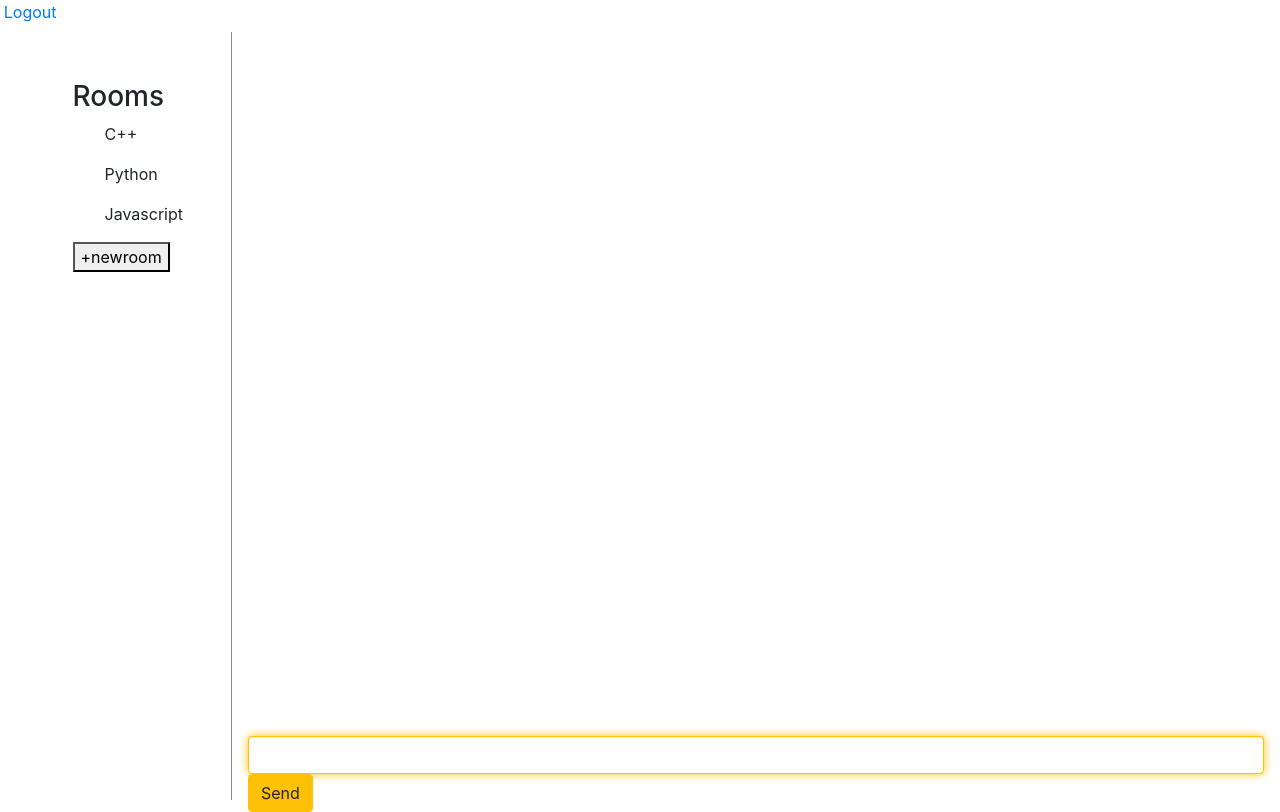
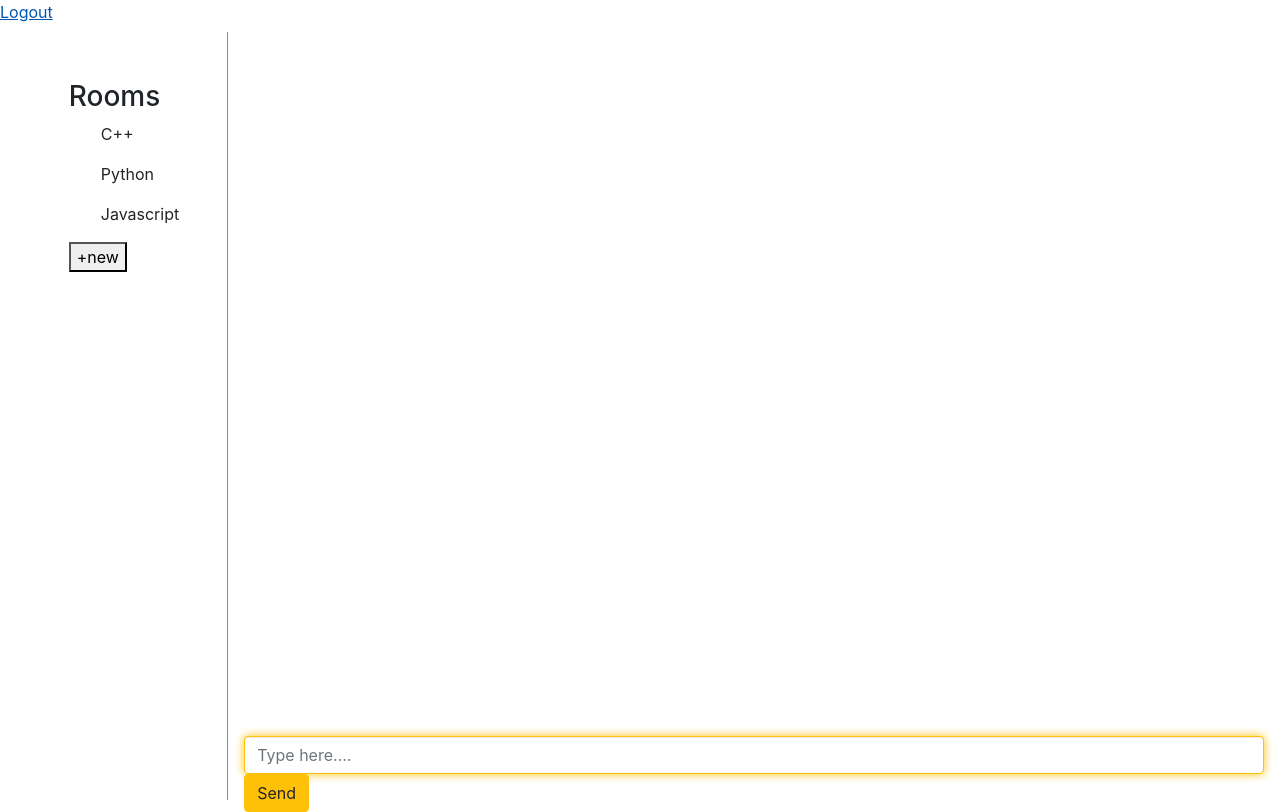
Before and after one commit to avd30675/chat-room, a Flask app: page /chat in a window 1280 px wide. Run offline with Flask 2, Linux system fonts and the light colour scheme; the visitor is signed in with stand-in values (Sample User, id 1); data comes from the database, SQL or seed files in the repository; data that the repository does not hold is empty; some libraries are stand-ins or nearby versions.

Commit message:
second final

```diff
--- a/static/scripts/socketio.js
+++ b/static/scripts/socketio.js
@@ -118,10 +118,10 @@
          }
 
          // LOGOUT from chat applicatio
-         document.querySelector("#logout-btn").onclick= () =>{ leaveRoom(room) } ;
+         document.querySelector("#logout-btn").onclick= () => { leaveRoom(room) } ;
 
          //create new room
-         document.querySelector("#new-rooms").onclick=()=>{
+         document.querySelector("#new-rooms").onclick = () => {
              document.querySelector('#get-rooms').innerHTML="{{ rooms.append('ghxz') }}";
          };
 
--- a/static/styles/chat_style.css
+++ b/static/styles/chat_style.css
@@ -20,7 +20,8 @@
   border-right: 0.5px solid #898c91;
 }
 #logout-btn {
-  margin-left: 0.1cm;
+  margin-left: 0;
+  float: right;
 }
 #sidebar p {
   padding-left: 2em;
--- a/templates/chat.html
+++ b/templates/chat.html
@@ -38,7 +38,7 @@
              {% for room in rooms :%}
               <p id="{{ room|title }}" class="select-room cursor-pointer">{{ room|title }}</p>
              {% endfor %}
-             <button id="new-rooms">+newroom</button>
+             <button id="new-rooms">+new</button>
 
         </nav>
 
@@ -54,7 +54,7 @@
             <!-- Type message start -->
             <div id="input-area" class="">
                   <input type="text" id="user_message"
-                  class="form-control" plaseholder="Type here....">
+                  class="form-control" placeholder="Type here....">
                   <div class="">
                         <button type="button" class="btn btn-warning"      id="send_message">Send</button>
                   </div>
@@ -70,7 +70,7 @@
  </div> <!-- wrapper end-->
 
     <!-- Get username -->
-    <span id="get-rooms" style="display: none;"> </span>
+    <span id="get-rooms" style="display: none;"></span>
     <span id="get-username" style="display: none;">{{ username }}</span>
 
     <!-- Custom SocketIO JS -->
```
